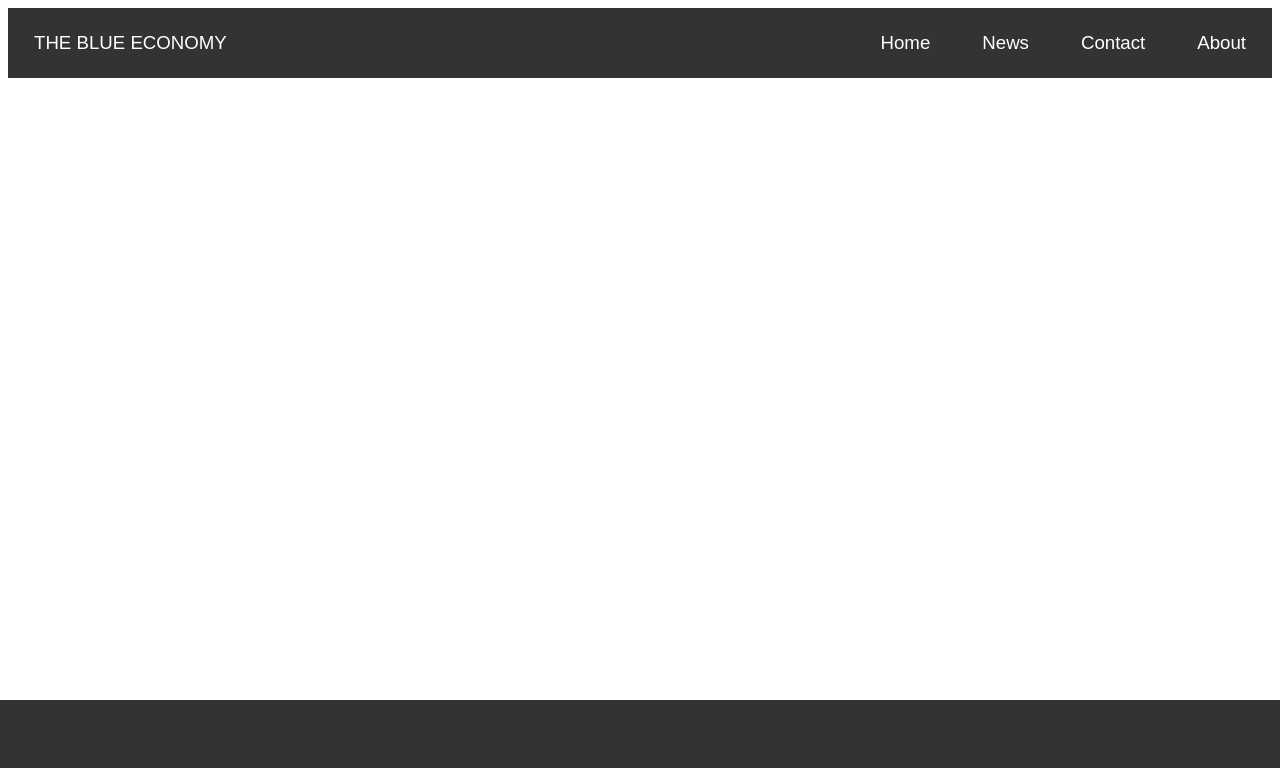
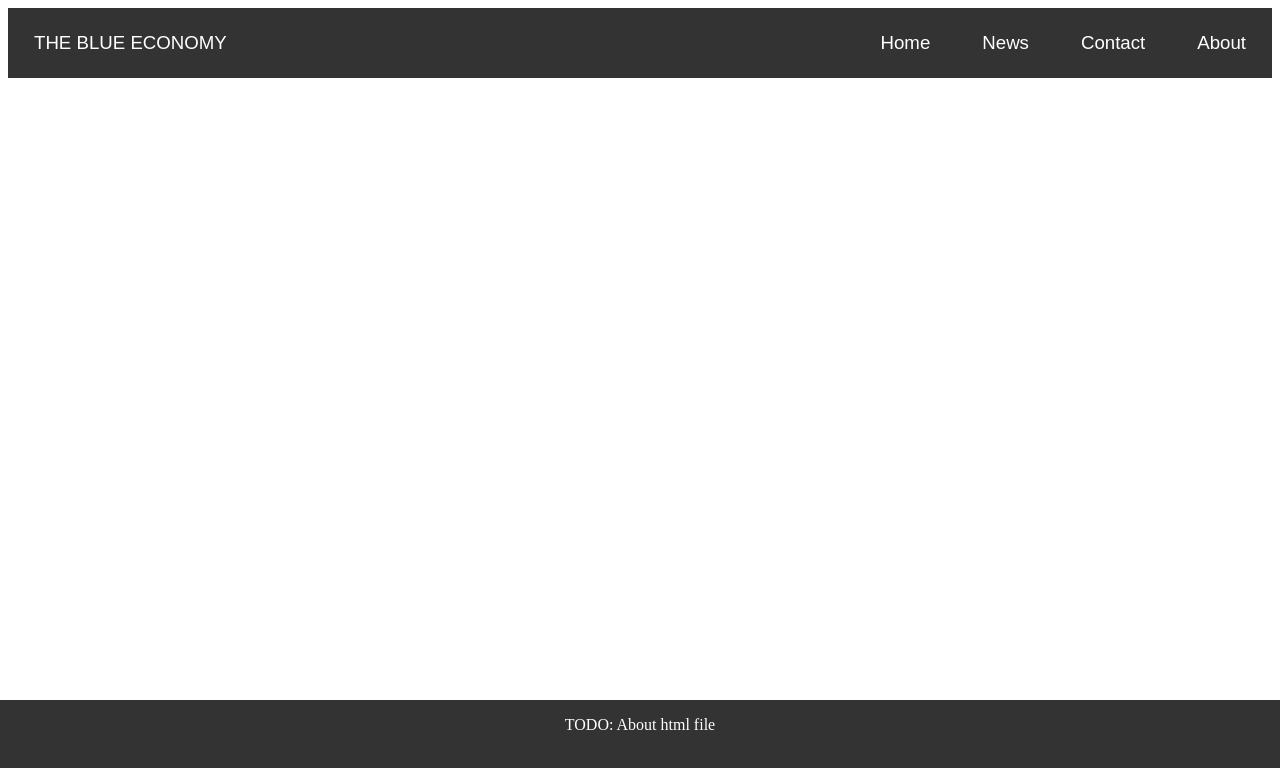
Before and after one commit to Yakarakolev18/FirstProjectYAS, a plain HTML site: page new 3.html in a window 1280 px wide. Drawn offline with Linux system fonts and the light colour scheme.

Commit message:
Update new 3.html

```diff
--- a/new 3.html
+++ b/new 3.html
@@ -52,7 +52,7 @@ li a:hover {
 </ul>
 
 <div class="footer">
-  <p></p>
+  <p>TODO: About html file</p>
 </div>
 </body>
 </html>
```
